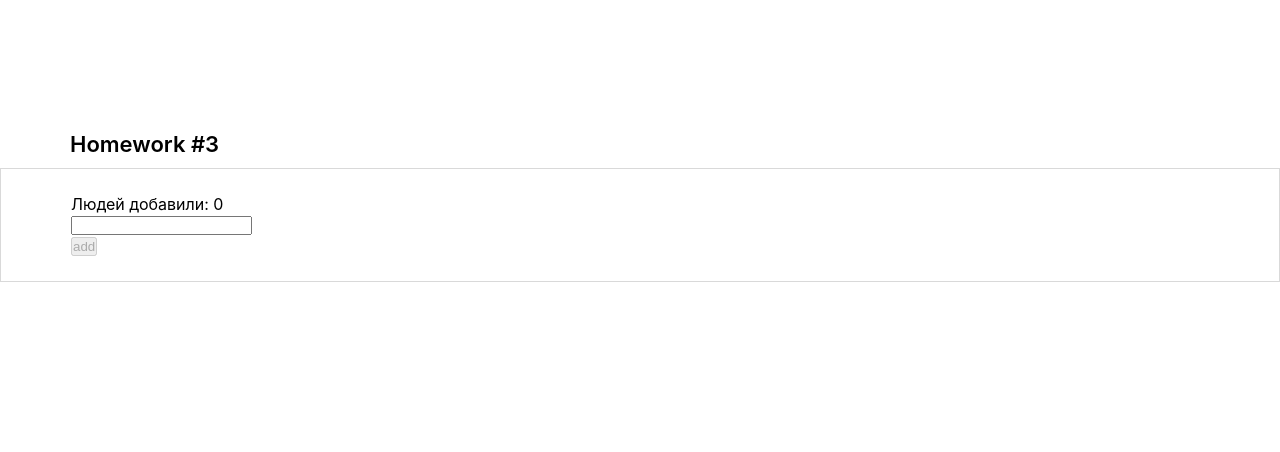
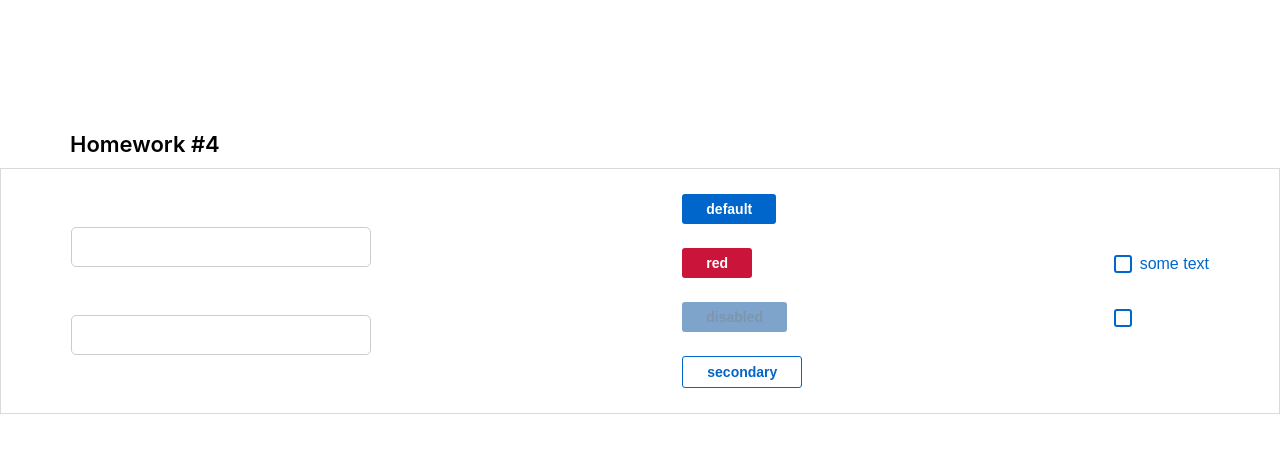
Before and after one commit to vetal1136/hws2-master, a React (Create React App) app: page / in a window 1280 px wide. Shown: the top 452 px of the page. Built offline with nearby package versions, Linux system fonts and the light colour scheme.

Commit message:
2 sprint 4 week 4 homework

```diff
--- a/src/s1-main/App.tsx
+++ b/src/s1-main/App.tsx
@@ -3,6 +3,7 @@ import s from './App.module.css'
 import HW2 from "../s2-homeworks/hw02/HW2";
 import HW1 from '../s2-homeworks/hw01/HW1';
 import HW3 from "../s2-homeworks/hw03/HW3";
+import HW4 from "../s2-homeworks/hw04/HW4";
 
 
 function App() {
@@ -11,8 +12,8 @@ function App() {
             {/*<HW1/>*/}
             {/*раскомментировать по ходу выполнения*/}
             {/*<HW2/>*/}
-            <HW3/>
-            {/*<HW4/>*/}
+            {/*<HW3/>*/}
+            <HW4/>
 
             {/*при выполнении дз 5 и более - закомментировать здесь дз 1-4, так как они есть внутри дз 5*/}
             {/*<HW5/>*/}
--- a/src/s2-homeworks/hw04/common/c1-SuperInputText/SuperInputText.module.css
+++ b/src/s2-homeworks/hw04/common/c1-SuperInputText/SuperInputText.module.css
@@ -1,20 +1,37 @@
 .input:focus {
+    outline: none;
+    border-color: #007bff;
 }
 
 .input {
+    width: 300px;
+    padding: 10px;
+    border: 1px solid #ccc;
+    border-radius: 5px;
+    font-size: 16px;
 }
 
 .inputWrapper {
+    display: flex;
+    flex-direction: column-reverse;
+    position: relative;
 }
 
 .superInput {
 }
 
 .errorInput {
+    border-color: #cb1439;
 }
 
 .errorInput:focus {
+    border-color: #cb1439;
 }
 
 .error {
+    font-size: 10px;
+    color: #cb1439;
+    position: absolute;
+    top: -20px;
+    left: 3px;
 }
--- a/src/s2-homeworks/hw04/common/c2-SuperButton/SuperButton.module.css
+++ b/src/s2-homeworks/hw04/common/c2-SuperButton/SuperButton.module.css
@@ -1,35 +1,58 @@
 .button {
+    padding: 5px 24px;
+    font-size: 14px;
+    font-weight: 600;
+    line-height: 20px;
+    border-radius: 3px;
+    border: none;
 }
 
 .disabled {
+    color: #7f95ac;
+    background-color: #7fa4cb;
 }
 
 .secondary {
+    border: 1px solid #0066cb;
+    background-color: transparent;
+    color: #0066cb;
 }
 
 .default {
+    color: #fff;
+    background-color: #0066cb;
 }
 
+
 .red {
+    color: #ffffff;
+    background-color: #cb1439;
 }
 
+
 .default:hover {
+    background-color: #007ffd;
 }
 
 .red:hover {
+    background-color: #fd1947;
 }
 
 .secondary:hover {
+    background-color: #e3eff8;
 }
 
 
 .default:active {
+    background-color: #0059b1;
 }
 
 .secondary:active {
+    background-color: #c8e4fd;
 }
 
 .red:active {
+    background-color: #b11232;
 }
 
 .button:disabled {
--- a/src/s2-homeworks/hw04/common/c2-SuperButton/SuperButton.tsx
+++ b/src/s2-homeworks/hw04/common/c2-SuperButton/SuperButton.tsx
@@ -18,10 +18,8 @@ const SuperButton: React.FC<SuperButtonPropsType> = (
     }
 ) => {
     const finalClassName = s.button
-        // + (disabled
-        //         ? ...
-        //         : xType === 'red'
-        //             ? ...
+        + (disabled ? (' ' + s.disabled) : xType === 'red'
+            ? (' ' + s.red) : xType === 'secondary' ? (' ' + s.secondary) : (' ' + s.default))
         + (className ? ' ' + className : '') // задачка на смешивание классов
 
     return (
--- a/src/s2-homeworks/hw04/common/c3-SuperCheckbox/SuperCheckbox.tsx
+++ b/src/s2-homeworks/hw04/common/c3-SuperCheckbox/SuperCheckbox.tsx
@@ -14,6 +14,7 @@ type SuperCheckboxPropsType = Omit<DefaultInputPropsType, 'type'> & {
     spanClassName?: string
 }
 
+
 const SuperCheckbox: React.FC<SuperCheckboxPropsType> = (
     {
         onChange,
@@ -28,7 +29,8 @@ const SuperCheckbox: React.FC<SuperCheckboxPropsType> = (
 ) => {
     const onChangeCallback = (e: ChangeEvent<HTMLInputElement>) => {
         // задачка на написание онченджа
-
+        onChange?.(e)
+        onChangeChecked?.(e.currentTarget.checked)
     }
 
     const finalInputClassName = s.checkbox
```
